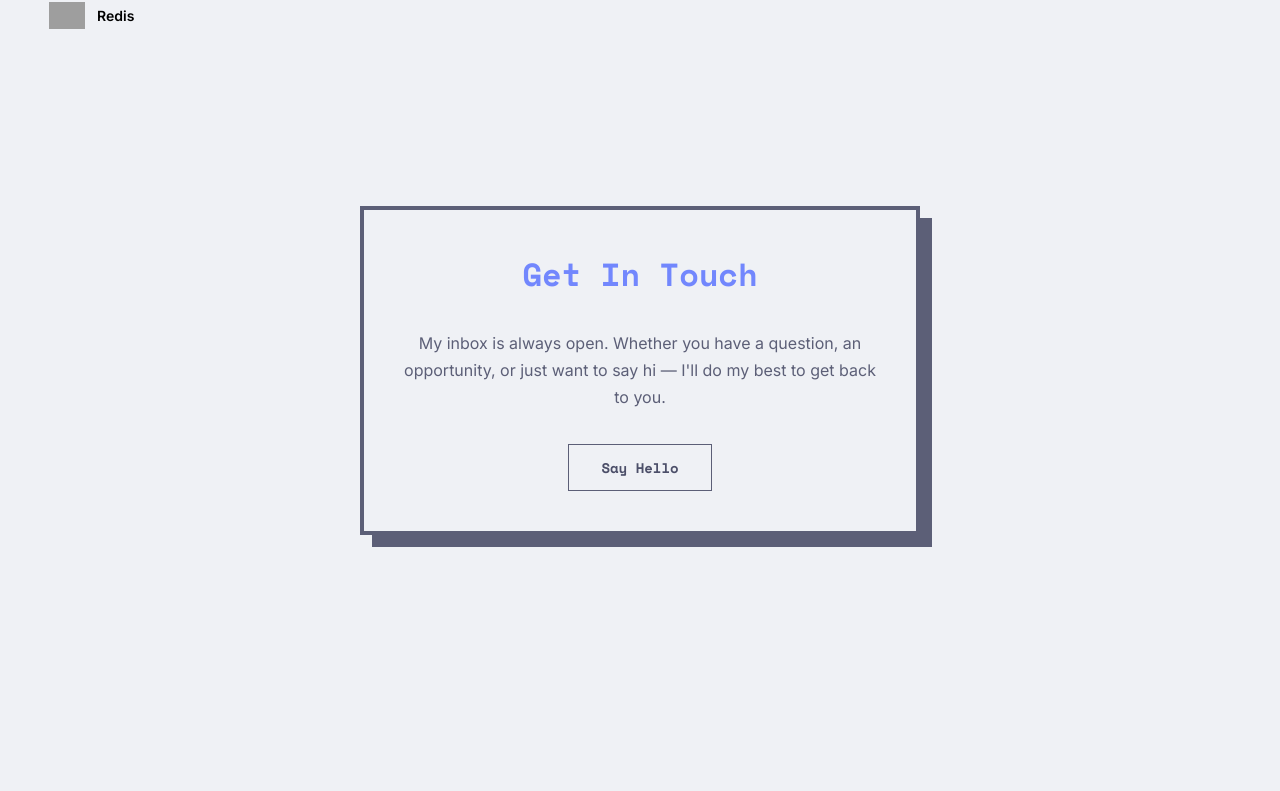
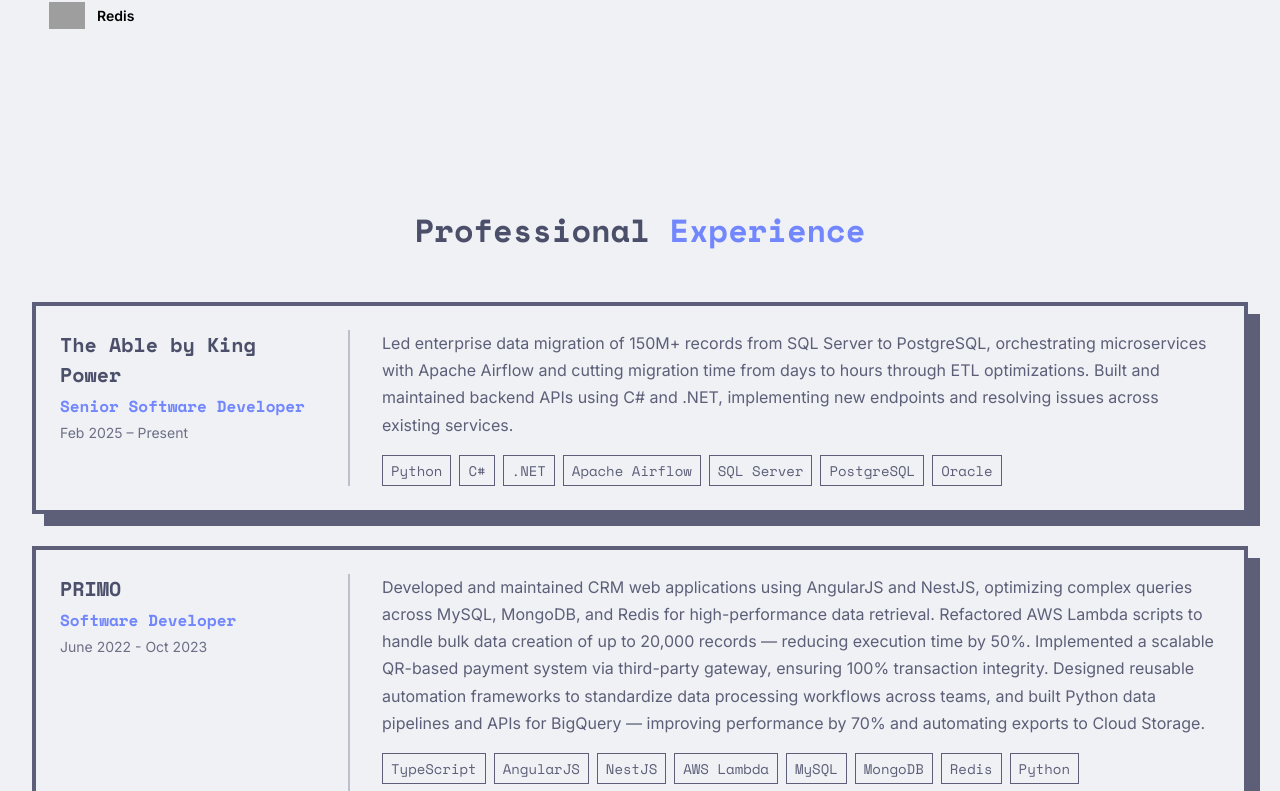
Before and after one commit to lindstorm76/gui-portfolio, a React (Vite) app: page / in a window 1280 px wide. Shown: the part 1778-2569 px from the top of the page. Before the commit the page ends 2441 px from the top, so only its background shows below. Built offline with nearby package versions, Linux system fonts and the light colour scheme; grey boxes are pictures that could not be loaded.

Commit message:
implement Experience component

```diff
--- a/src/App.tsx
+++ b/src/App.tsx
@@ -2,6 +2,7 @@
 import Navbar from "./components/Navbar";
 import Hero from "./components/Hero";
 import Stack from "./components/Stack";
+import Experience from "./components/Experience";
 import Contact from "./components/Contact";
 import Socials from "./components/Socials";
 import Email from "./components/Email";
@@ -25,6 +26,7 @@
       <Main>
         <Hero />
         <Stack />
+        <Experience />
         <Contact />
       </Main>
       <Socials />
--- /dev/null
+++ b/src/components/Experience.tsx
@@ -0,0 +1,214 @@
+import styled from "styled-components";
+
+interface ExperienceItem {
+  id: string;
+  company: string;
+  role: string;
+  period: string;
+  description: string;
+  tools: string[];
+}
+
+const EXPERIENCES: ExperienceItem[] = [
+  {
+    id: "the-able",
+    company: "The Able by King Power",
+    role: "Senior Software Developer",
+    period: "Feb 2025 – Present",
+    description:
+      "Led enterprise data migration of 150M+ records from SQL Server to PostgreSQL, orchestrating microservices with Apache Airflow and cutting migration time from days to hours through ETL optimizations. Built and maintained backend APIs using C# and .NET, implementing new endpoints and resolving issues across existing services.",
+    tools: [
+      "Python",
+      "C#",
+      ".NET",
+      "Apache Airflow",
+      "SQL Server",
+      "PostgreSQL",
+      "Oracle",
+    ],
+  },
+  {
+    id: "primo",
+    company: "PRIMO",
+    role: "Software Developer",
+    period: "June 2022 - Oct 2023",
+    description:
+      "Developed and maintained CRM web applications using AngularJS and NestJS, optimizing complex queries across MySQL, MongoDB, and Redis for high-performance data retrieval. Refactored AWS Lambda scripts to handle bulk data creation of up to 20,000 records — reducing execution time by 50%. Implemented a scalable QR-based payment system via third-party gateway, ensuring 100% transaction integrity. Designed reusable automation frameworks to standardize data processing workflows across teams, and built Python data pipelines and APIs for BigQuery — improving performance by 70% and automating exports to Cloud Storage.",
+    tools: [
+      "TypeScript",
+      "AngularJS",
+      "NestJS",
+      "AWS Lambda",
+      "MySQL",
+      "MongoDB",
+      "Redis",
+      "Python",
+      "Apache Airflow",
+      "GCP",
+    ],
+  },
+];
+
+const Section = styled.section`
+  padding: ${({ theme }) => `${theme.spacing[20]} 0`};
+`;
+
+const Title = styled.h2`
+  font-family: ${({ theme }) => theme.fonts.mono};
+  font-size: ${({ theme }) => theme.fontSizes.mobile["3xl"]};
+  color: ${({ theme }) => theme.colors.text};
+  font-weight: 700;
+  text-align: center;
+  margin-bottom: ${({ theme }) => theme.spacing[12]};
+
+  @media (min-width: 768px) {
+    font-size: ${({ theme }) => theme.fontSizes.desktop["2xl"]};
+  }
+`;
+
+const Highlight = styled.span`
+  color: ${({ theme }) => theme.colors.lavender};
+`;
+
+const List = styled.div`
+  display: flex;
+  flex-direction: column;
+  gap: ${({ theme }) => theme.spacing[8]};
+`;
+
+const Card = styled.div`
+  display: flex;
+  flex-direction: column;
+  gap: ${({ theme }) => theme.spacing[5]};
+  padding: ${({ theme }) => theme.spacing[6]};
+  border: 2px solid ${({ theme }) => theme.colors.subtext1};
+  box-shadow: 8px 8px 0 0 ${({ theme }) => theme.colors.subtext1};
+
+  @media (min-width: 768px) {
+    flex-direction: row;
+    gap: ${({ theme }) => theme.spacing[8]};
+    border: 4px solid ${({ theme }) => theme.colors.subtext1};
+    box-shadow: 12px 12px 0 0 ${({ theme }) => theme.colors.subtext1};
+  }
+`;
+
+const CardLeft = styled.div`
+  display: flex;
+  flex-direction: column;
+  gap: ${({ theme }) => theme.spacing[1]};
+  flex-shrink: 0;
+
+  @media (min-width: 768px) {
+    width: 256px;
+  }
+`;
+
+const Company = styled.h3`
+  font-family: ${({ theme }) => theme.fonts.mono};
+  font-size: ${({ theme }) => theme.fontSizes.mobile["xl"]};
+  font-weight: 700;
+  color: ${({ theme }) => theme.colors.text};
+
+  @media (min-width: 768px) {
+    font-size: ${({ theme }) => theme.fontSizes.desktop["lg"]};
+  }
+`;
+
+const Role = styled.p`
+  font-family: ${({ theme }) => theme.fonts.mono};
+  font-size: ${({ theme }) => theme.fontSizes.mobile.lg};
+  color: ${({ theme }) => theme.colors.lavender};
+  font-weight: 600;
+
+  @media (min-width: 768px) {
+    font-size: ${({ theme }) => theme.fontSizes.desktop.md};
+  }
+`;
+
+const Period = styled.p`
+  font-size: ${({ theme }) => theme.fontSizes.mobile.sm};
+  color: ${({ theme }) => theme.colors.subtext0};
+
+  @media (min-width: 768px) {
+    font-size: ${({ theme }) => theme.fontSizes.desktop.sm};
+  }
+`;
+
+const Divider = styled.div`
+  display: none;
+  width: 2px;
+  align-self: stretch;
+  background-color: ${({ theme }) => theme.colors.surface1};
+  flex-shrink: 0;
+
+  @media (min-width: 768px) {
+    display: block;
+  }
+`;
+
+const CardRight = styled.div`
+  display: flex;
+  flex-direction: column;
+  gap: ${({ theme }) => theme.spacing[4]};
+`;
+
+const Description = styled.p`
+  font-size: ${({ theme }) => theme.fontSizes.mobile.md};
+  color: ${({ theme }) => theme.colors.subtext1};
+  line-height: 1.7;
+  margin: 0;
+
+  @media (min-width: 768px) {
+    font-size: ${({ theme }) => theme.fontSizes.desktop.md};
+  }
+`;
+
+const Tools = styled.div`
+  display: flex;
+  flex-wrap: wrap;
+  gap: ${({ theme }) => theme.spacing[2]};
+`;
+
+const Tag = styled.span`
+  font-family: ${({ theme }) => theme.fonts.mono};
+  font-size: ${({ theme }) => theme.fontSizes.mobile.sm};
+  color: ${({ theme }) => theme.colors.subtext1};
+  border: 1px solid ${({ theme }) => theme.colors.subtext1};
+  padding: ${({ theme }) => `${theme.spacing[1]} ${theme.spacing[2]}`};
+
+  @media (min-width: 768px) {
+    font-size: ${({ theme }) => theme.fontSizes.desktop.sm};
+  }
+`;
+
+function Experience() {
+  return (
+    <Section id="experience">
+      <Title>
+        Professional <Highlight>Experience</Highlight>
+      </Title>
+      <List>
+        {EXPERIENCES.map((exp) => (
+          <Card key={exp.id}>
+            <CardLeft>
+              <Company>{exp.company}</Company>
+              <Role>{exp.role}</Role>
+              <Period>{exp.period}</Period>
+            </CardLeft>
+            <Divider />
+            <CardRight>
+              <Description>{exp.description}</Description>
+              <Tools>
+                {exp.tools.map((tool) => (
+                  <Tag key={tool}>{tool}</Tag>
+                ))}
+              </Tools>
+            </CardRight>
+          </Card>
+        ))}
+      </List>
+    </Section>
+  );
+}
+
+export default Experience;
```
